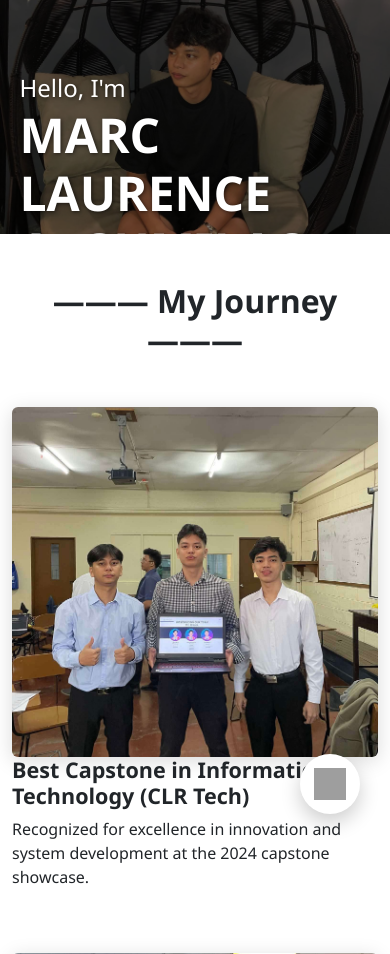
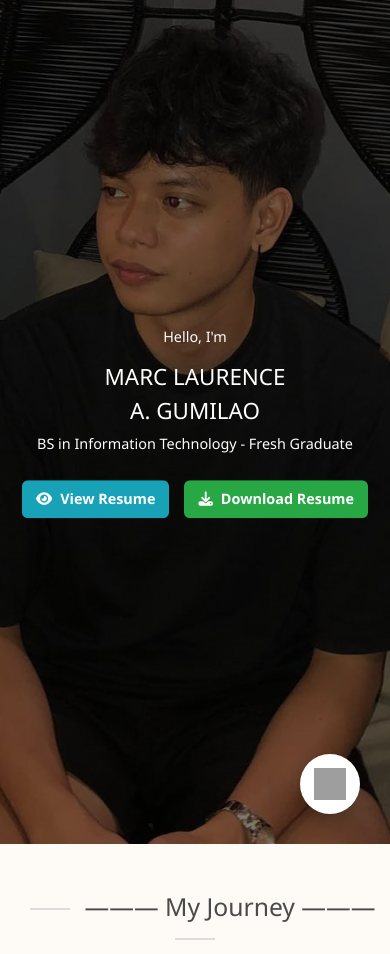
Before and after one commit to laurencceee/resume, a plain HTML site: page index.html in a window 390 px wide. Shown: the top 954 px of the page. Drawn offline with nearby package versions, Linux system fonts and the light colour scheme; grey boxes are pictures that could not be loaded.

Commit message:
added animations

```diff
--- a/assets/style.css
+++ b/assets/style.css
@@ -4,19 +4,20 @@ body {
   padding: 0;
   font-family: 'Segoe UI', sans-serif;
 }
-
 .hero-section {
+  position: relative;
   width: 100%;
-  max-height: 500px;
+  height: 100vh;
   overflow: hidden;
-  position: relative;
 }
 
 .hero-image {
   width: 100%;
-  height: auto;
-  display: block;
+  height: 100%;
   object-fit: cover;
+  position: absolute;
+  top: 0;
+  left: 0;
 }
 
 .overlay {
@@ -25,50 +26,145 @@ body {
   left: 0;
   width: 100%;
   height: 100%;
-  background: rgba(0, 0, 0, 0.5);
+  background-color: rgba(0, 0, 0, 0.5); /* Dark transparent overlay */
   z-index: 1;
 }
 
 .hero-text {
-  position: absolute;
-  top: 30%;
-  left: 5%;
+  position: relative;
+  z-index: 2;
   color: white;
-  z-index: 2;
-  text-shadow: 1px 1px 4px rgba(0, 0, 0, 0.6);
+  text-align: center;
+  top: 50%;
+  left: 50%;
+  transform: translate(-50%, -50%);
+  padding: 0 15px;
+  max-width: 100%;
 }
 
-.hero-text p {
-  font-size: 1.5rem;
-  margin: 0;
+.fade-in {
+  opacity: 0;
+  animation: fadeIn 1s ease forwards;
 }
 
-.hero-text h1 {
-  font-size: 3rem;
-  font-weight: bold;
-  margin: 0;
-}
-
-/* Fade-in animation */
-.fade-in {
-  opacity: 0;
-  animation: fadeIn ease 1s forwards;
-}
-
-.fade-in.delay-1 {
+.delay-1 {
   animation-delay: 0.5s;
 }
 
 @keyframes fadeIn {
-  0% { opacity: 0; transform: translateY(10px); }
-  100% { opacity: 1; transform: translateY(0); }
+  to {
+    opacity: 1;
+  }
 }
 
+/* Responsive text and layout for mobile */
+@media (max-width: 768px) {
+  .hero-text h1 {
+    font-size: 1.8rem;
+  }
+
+  .hero-text p {
+    font-size: 1rem;
+  }
+}
+
+@media (max-width: 480px) {
+  .hero-text h1 {
+    font-size: 1.4rem;
+  }
+
+  .hero-text p {
+    font-size: 0.9rem;
+  }
+}
+
+.resume-buttons {
+  margin-top: 25px;
+  display: flex;
+  gap: 15px;
+  justify-content: center;
+  flex-wrap: wrap;
+}
+
+.resume-btn {
+  display: inline-flex;
+  align-items: center;
+  gap: 8px;
+  padding: 10px 18px;
+  font-size: 1rem;
+  font-weight: 600;
+  border: none;
+  border-radius: 6px;
+  text-decoration: none;
+  transition: all 0.3s ease;
+  color: #fff;
+}
+
+.resume-btn.view {
+  background-color: #17a2b8; /* Teal-blue */
+}
+
+.resume-btn.download {
+  background-color: #28a745; /* Success green */
+}
+
+.resume-btn:hover {
+  transform: translateY(-2px);
+  opacity: 0.9;
+}
+
+/* Smaller screen adjustments */
+@media (max-width: 480px) {
+  .resume-btn {
+    font-size: 0.9rem;
+    padding: 8px 14px;
+  }
+}
+
+
 /* --- Journey Section Styles (NEW) --- */
+.my-journey {
+  background-color: #fefaf6; /* Light beige background */
+}
+
 .my-journey h2 {
-  font-weight: bold;
-  font-size: 2rem;
+  color: #4a4a4a;
+  position: relative;
 }
+
+.my-journey h2::before,
+.my-journey h2::after {
+  content: "";
+  display: inline-block;
+  width: 40px;
+  height: 2px;
+  background-color: #dcdcdc;
+  margin: 0 15px;
+  vertical-align: middle;
+}
+
+.journey-card {
+  background-image: url('./assets/images/crumpled.jpg');
+  background-size: cover;
+  background-repeat: no-repeat;
+  background-position: center;
+  padding: 30px;
+  border-radius: 16px;
+  box-shadow: 0 4px 25px rgba(0, 0, 0, 0.1);
+  margin-bottom: 40px;
+  backdrop-filter: blur(2px);
+}
+
+@media (max-width: 576px) {
+  .journey-card {
+    padding: 20px 15px;
+  }
+
+  .journey-img {
+    margin-bottom: 15px;
+  }
+}
+
 
 .journey-img {
   border-radius: 20px;
@@ -79,31 +175,25 @@ body {
   box-shadow: 0 4px 20px rgba(0, 0, 0, 0.15);
 }
 
-/* Fade-in slide animation */
-.fade-slide {
+/* Start hidden */
+.fade-bounce {
   opacity: 0;
-  transform: translateY(30px);
-  animation: fadeSlideUp 1s ease forwards;
+  transform: translateX(-90px) scale(0.95);
+  transition-delay: 0.3s;
+  transition: all 2.5s cubic-bezier(0.23, 1.12, 0.32, 1); /* Bounce-like easing */
 }
 
-.fade-slide:nth-of-type(1) { animation-delay: 0.2s; }
-.fade-slide:nth-of-type(2) { animation-delay: 0.4s; }
-.fade-slide:nth-of-type(3) { animation-delay: 0.6s; }
-.fade-slide:nth-of-type(4) { animation-delay: 0.8s; }
-.fade-slide:nth-of-type(5) { animation-delay: 1s; }
-
-/* Start with hidden state */
-.fade-slide {
-  opacity: 0;
-  transform: translateY(30px);
-  transition: all 0.8s ease-out;
+/* For reversed layout (right-to-left entrance) */
+.fade-bounce.reverse {
+  transform: translateX(100px) scale(0.95);
 }
 
 /* When in view */
-.fade-slide.in-view {
-  opacity: 1;
-  transform: translateY(0);
+.fade-bounce.in-view {
+  opacity: 2;
+  transform: translateX(0) scale(1);
 }
+
 /* My Projects Section */
 .my-projects h2 {
   font-size: 2rem;
@@ -142,6 +232,37 @@ body {
   color: #0ea5e9;
   text-decoration: underline;
 }
+/* --- Project Card Animation --- */
+.project-card {
+  opacity: 0;
+  transform: scale(0.8) translateY(40px);
+  transition: all 0.8s cubic-bezier(0.25, 1.25, 0.5, 1);
+  will-change: opacity, transform;
+}
+
+.project-card.in-view {
+  opacity: 1;
+  transform: scale(1) translateY(0);
+}
+
+/* Optional Hover Effect (Adds Pixar touch) */
+.project-card:hover {
+  transform: scale(1.03) translateY(-5px);
+  transition: transform 0.3s ease;
+}
+
+/* Project Title Styling */
+.project-title {
+  font-weight: bold;
+  font-size: 1.05rem;
+  color: #38bdf8; /* Sky blue */
+  text-decoration: none;
+  transition: color 0.3s ease;
+}
+
+.project-title:hover {
+  color: #0ea5e9;
+}
 
 /* Tech Stack Section */
 .tech-stack {
@@ -172,6 +293,35 @@ body {
   transform: scale(1.2);
   filter: brightness(1.2);
 }
+/* Initial state */
+.tech-card {
+  opacity: 0;
+  transform: scale(0.8) translateY(20px);
+  transition: all 0.6s ease-out;
+  will-change: transform, opacity;
+}
+
+/* When in view */
+.tech-card.in-view {
+  opacity: 1;
+  transform: scale(1) translateY(0);
+}
+
+/* Tech icon hover effect */
+.tech-icon {
+  max-width: 60px;
+  transition: transform 0.3s ease;
+}
+
+.tech-icon:hover {
+  transform: scale(1.15);
+}
+
+/* Optional: stagger delay */
+.tech-card[data-delay] {
+  transition-delay: var(--delay);
+}
+
 /* Gmail Chatbot Button */
 .gmail-chatbot {
   position: fixed;
--- a/index.html
+++ b/index.html
@@ -6,6 +6,7 @@
   <title>Marc Laurence Gumilao</title>
   <link rel="icon" href="./assets/images/Laurence1.png" type="image/x-icon">
   <link href="https://cdn.jsdelivr.net/npm/bootstrap@5.3.2/dist/css/bootstrap.min.css" rel="stylesheet">
+  <link rel="stylesheet" href="https://cdnjs.cloudflare.com/ajax/libs/font-awesome/6.4.0/css/all.min.css">
   <link rel="stylesheet" href="./assets/style.css">
 </head>
 <body>
@@ -13,14 +14,25 @@
  <!-- Hero Section -->
 <section class="hero-section position-relative">
   <img src="./assets/images/Laurence1.png" alt="Hero" class="img-fluid hero-image">
-    <div class="overlay"></div> <!-- Dark overlay layer -->
+  <div class="overlay"></div>
   <div class="hero-text">
     <p class="fade-in">Hello, I'm</p>
     <h1 class="fade-in delay-1">MARC LAURENCE</h1>
     <h1 class="fade-in delay-1">A. GUMILAO</h1>
-      <p class="fade-in delay-1">BS in Information Technology Holder</p>
+    <p class="fade-in delay-1">BS in Information Technology - Fresh Graduate</p>
+
+    <!-- Resume Action Buttons -->
+    <div class="resume-buttons fade-in delay-1">
+      <a href="./assets/CV - marc.laurence.gumilao.pdf" target="_blank" class="resume-btn view">
+        <i class="fas fa-eye"></i> View Resume
+      </a>
+      <a href="./assets/CV - marc.laurence.gumilao.pdf" download class="resume-btn download">
+        <i class="fas fa-download"></i> Download Resume
+      </a>
+    </div>
   </div>
 </section>
+
 
   <!-- My Journey Section -->
 <section class="my-journey py-5">
@@ -28,7 +40,7 @@
     <h2 class="text-center mb-5">——— My Journey ———</h2>
 
     <!-- 1 -->
-    <div class="row align-items-center mb-5 flex-md-row-reverse fade-slide">
+    <div class="row align-items-center flex-md-row-reverse journey-card fade-bounce reverse">
       <div class="col-md-5">
         <img src="./assets/images/bthesis.jpg" class="img-fluid rounded journey-img" alt="Capstone">
       </div>
@@ -39,7 +51,7 @@
     </div>
 
     <!-- 2 -->
-    <div class="row align-items-center mb-5 fade-slide">
+    <div class="row align-items-center mb-5 fade-bounce">
       <div class="col-md-5">
         <img src="./assets/images/makati.jpg" class="img-fluid rounded journey-img" alt="ITlympics">
       </div>
@@ -50,7 +62,7 @@
     </div>
 
     <!-- 3 -->
-    <div class="row align-items-center flex-md-row-reverse mb-5 fade-slide">
+    <div class="row align-items-center flex-md-row-reverse journey-card fade-bounce reverse">
       <div class="col-md-5">
         <img src="./assets/images/clr.jpg" class="img-fluid rounded journey-img" alt="Gawad Dalumat">
       </div>
@@ -61,7 +73,7 @@
     </div>
 
     <!-- 4 -->
-    <div class="row align-items-center mb-5 fade-slide">
+    <div class="row align-items-center mb-5 fade-bounce">
       <div class="col-md-5">
         <img src="./assets/images/freelancer.jpg" class="img-fluid rounded journey-img" alt="Momecoph Freelance">
       </div>
@@ -72,7 +84,7 @@
     </div>
 
     <!-- 6 -->
-    <div class="row align-items-center mb-5 flex-md-row-reverse fade-slide">
+    <div class="row align-items-center flex-md-row-reverse journey-card fade-bounce reverse">
       <div class="col-md-5">
         <img src="./assets/images/exhibit.jpg" class="img-fluid rounded journey-img" alt="Web Exhibit">
       </div>
@@ -83,7 +95,7 @@
     </div>
 
     <!-- 7 -->
-    <div class="row align-items-center mb-5 fade-slide">
+    <div class="row align-items-center mb-5 fade-bounce">
       <div class="col-md-5">
         <img src="./assets/images/graduate.jpg" class="img-fluid rounded journey-img" alt="Graduation">
       </div>
@@ -94,7 +106,7 @@
     </div>
 
        <!-- 11 -->
-    <div class="row align-items-center mb-5  flex-md-row-reverse fade-slide">
+    <div class="row align-items-center flex-md-row-reverse journey-card fade-bounce reverse">
       <div class="col-md-5">
         <img src="./assets/images/samp3.jpg" class="img-fluid rounded journey-img" alt="Integratr OJT">
       </div>
@@ -107,7 +119,7 @@
     <h2 class="text-center mb-5">——— Extra Curricular ———</h2>
 
     <!-- 8 -->
-    <div class="row align-items-center flex-md-row-reverse mb-5 fade-slide">
+    <div class="row align-items-center flex-md-row-reverse journey-card fade-bounce reverse">
       <div class="col-md-5">
         <img src="./assets/images/bball.jpg" class="img-fluid rounded journey-img" alt="Basketball">
       </div>
@@ -118,7 +130,7 @@
     </div>
 
     <!-- 9 -->
-    <div class="row align-items-center mb-5 fade-slide">
+    <div class="row align-items-center mb-5 fade-bounce">
       <div class="col-md-5">
         <img src="./assets/images/samp1.jpg" class="img-fluid rounded journey-img" alt="OSMO">
       </div>
@@ -129,7 +141,7 @@
     </div>
 
     <!-- 10 -->
-    <div class="row align-items-center flex-md-row-reverse mb-5 fade-slide">
+    <div class="row align-items-center flex-md-row-reverse journey-card fade-bounce reverse">
       <div class="col-md-5">
         <img src="./assets/images/officer.jpg" class="img-fluid rounded journey-img" alt="Alumni Officer">
       </div>
@@ -160,7 +172,7 @@
             <img src="./assets/images/web1.jpg" class="img-fluid project-thumb" alt="Project 1">
           </a>
           <div class="p-3 text-center">
-            <a href="https://example.com/project1" target="_blank" class="project-title">MOMECOPH CAPSTONE (2024)</a>
+            <a href="https://example.com/project1" target="_blank" class="project-title">Momecoph - Ecommerce</a>
           </div>
         </div>
       </div>
@@ -169,10 +181,10 @@
       <div class="col-md-4">
         <div class="project-card bg-dark rounded">
           <a href="https://example.com/project2" target="_blank">
-            <img src="./assets/images/web1.jpg" class="img-fluid project-thumb" alt="Project 2">
+            <img src="./assets/images/web2.png" class="img-fluid project-thumb" alt="Project 2">
           </a>
           <div class="p-3 text-center">
-            <a href="https://example.com/project2" target="_blank" class="project-title">Online Ordering System</a>
+            <a href="https://shopaqua.onrender.com/" target="_blank" class="project-title">Aqua - Online Mineral Station System</a>
           </div>
         </div>
       </div>
@@ -180,11 +192,11 @@
       <!-- Project 3 -->
       <div class="col-md-4">
         <div class="project-card bg-dark rounded">
-          <a href="https://example.com/project3" target="_blank">
-            <img src="./assets/images/web1.jpg" class="img-fluid project-thumb" alt="Project 3">
+          <a href="https://shopaqua.onrender.com/dashboard" target="_blank">
+            <img src="./assets/images/web3.png" class="img-fluid project-thumb" alt="Project 3">
           </a>
           <div class="p-3 text-center">
-            <a href="https://example.com/project3" target="_blank" class="project-title">UI Component Library</a>
+            <a href="https://shopaqua.onrender.com/dashboard" target="_blank" class="project-title">Aqua - Admin Side</a>
           </div>
         </div>
       </div>
@@ -222,12 +234,6 @@
       <div class="col-4 col-sm-3 col-md-2 text-center tech-card">
         <img src="https://cdn.jsdelivr.net/gh/devicons/devicon/icons/javascript/javascript-original.svg" alt="JavaScript" class="img-fluid tech-icon" />
         <p>JavaScript</p>
-      </div>
-
-      <!-- React -->
-      <div class="col-4 col-sm-3 col-md-2 text-center tech-card">
-        <img src="https://cdn.jsdelivr.net/gh/devicons/devicon/icons/react/react-original.svg" alt="React" class="img-fluid tech-icon" />
-        <p>React</p>
       </div>
 
       <!-- Git -->
@@ -324,7 +330,7 @@
 
 
 <script>
-  const faders = document.querySelectorAll('.fade-slide');
+  const faders = document.querySelectorAll('.fade-bounce');
 
   const appearOnScroll = new IntersectionObserver((entries) => {
     entries.forEach(entry => {
@@ -341,6 +347,48 @@
   faders.forEach(fader => {
     appearOnScroll.observe(fader);
   });
+      const elements = document.querySelectorAll('.fade-bounce');
+
+  const revealOnScroll = () => {
+    elements.forEach(el => {
+      const rect = el.getBoundingClientRect();
+      const inView = rect.top < window.innerHeight - 100;
+
+      if (inView) {
+        el.classList.add('in-view');
+      }
+    });
+  };
+
+  window.addEventListener('scroll', revealOnScroll);
+  window.addEventListener('load', revealOnScroll);
+    const projectCards = document.querySelectorAll('.project-card');
+
+  const revealProjects = () => {
+    projectCards.forEach(card => {
+      const rect = card.getBoundingClientRect();
+      if (rect.top < window.innerHeight - 80) {
+        card.classList.add('in-view');
+      }
+    });
+  };
+
+  window.addEventListener('scroll', revealProjects);
+  window.addEventListener('load', revealProjects);
+
+    const techCards = document.querySelectorAll('.tech-card');
+
+  const revealTech = () => {
+    techCards.forEach((card, index) => {
+      const rect = card.getBoundingClientRect();
+      if (rect.top < window.innerHeight - 80) {
+        card.classList.add('in-view');
+      }
+    });
+  };
+
+  window.addEventListener('scroll', revealTech);
+  window.addEventListener('load', revealTech);
 </script>
 
 
```
Also changed, not shown: assets/images/web3.png, 1 other file. Lines whose indentation alone changed are shown as unchanged.
